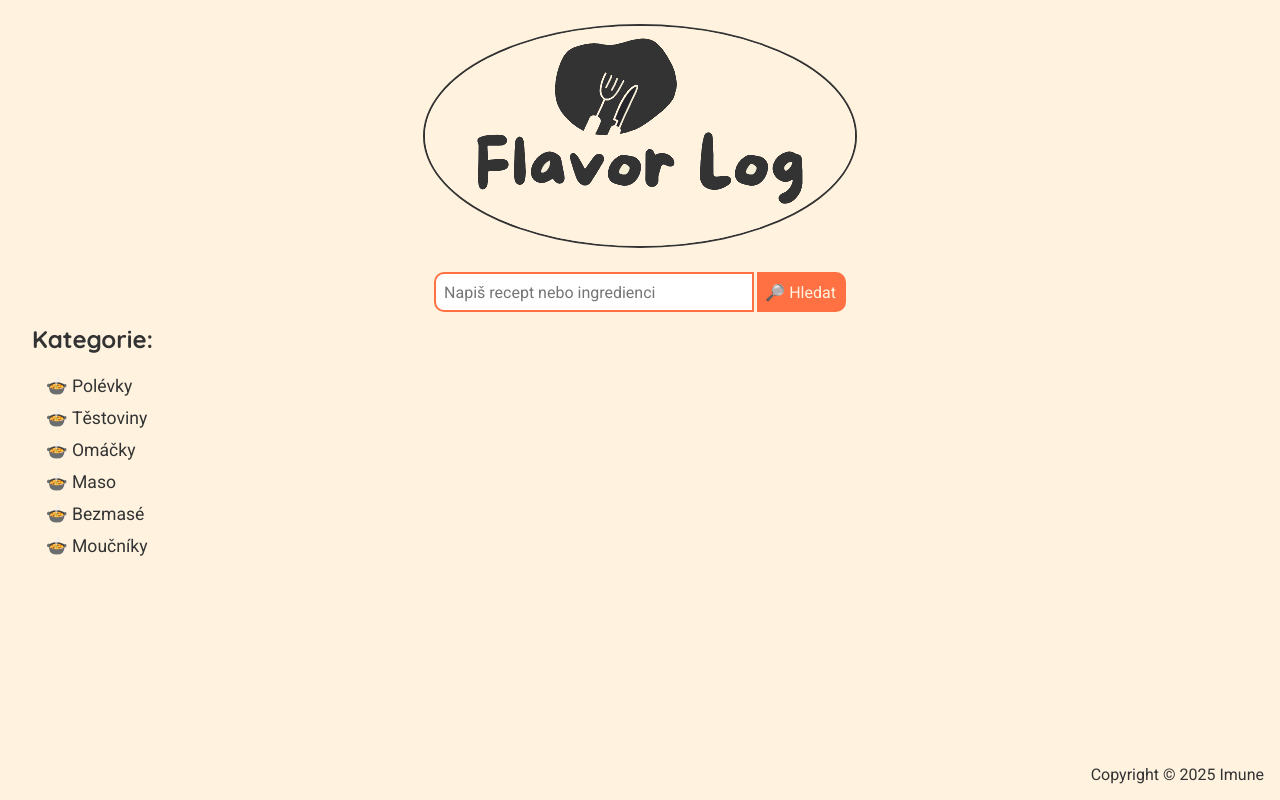
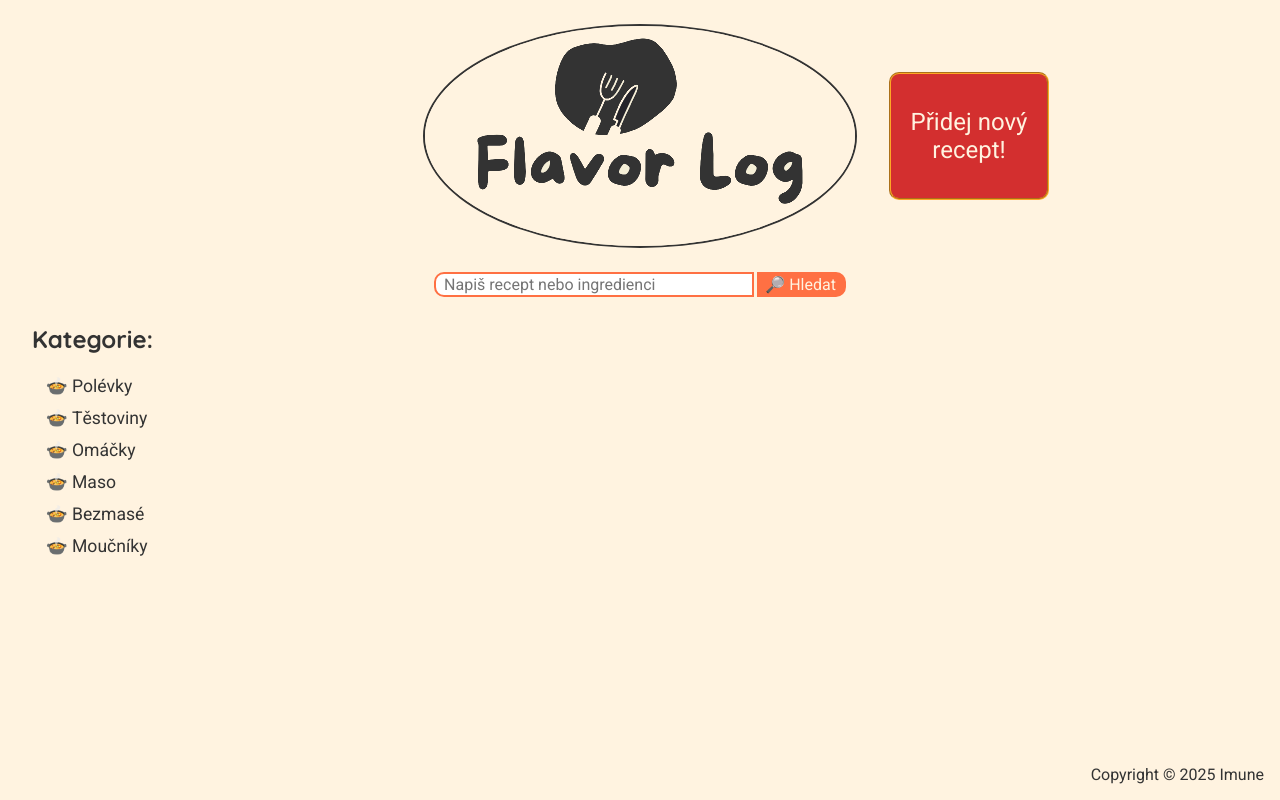
Before and after one commit to ImuneGH/recipe_book, a React (Vite) app: page / in a window 1280 px wide. Built offline with nearby package versions, Linux system fonts and the light colour scheme.

Commit message:
mam nastylovany pridej novy recept button, ale vubec se mi to nelibi, musim mrknout na nejaky stranky a rozmyslet si design, tohle je katastrofa :D

```diff
--- a/src/components/Header.jsx
+++ b/src/components/Header.jsx
@@ -1,11 +1,16 @@
 import '../css/header.css'
 import SearchBar from './SearchBar'
+import NewRecipeButton from './NewRecipeButton'
 
 const Header = () => {
     return <header className="header">
-             <h1>
-               <img className='logo' src="/img/flavor_log_logo.png" alt="Logo webu Flavor Log" />
-             </h1>
+             <div className="container">
+                <div className="filler"></div>
+                <h1>
+                  <img className='logo' src="/img/flavor_log_logo.png" alt="Logo webu Flavor Log" />
+                </h1>
+                <NewRecipeButton />
+             </div>
              <SearchBar />
            </header>
   }
--- /dev/null
+++ b/src/components/NewRecipeButton.jsx
@@ -0,0 +1,7 @@
+import '../css/newRecipeButton.css'
+
+const NewRecipeButton = () => {
+    return <button>Přidej nový<br /> recept!</button>
+  }
+
+export default NewRecipeButton;
--- a/src/css/header.css
+++ b/src/css/header.css
@@ -1,11 +1,29 @@
 .header {
+    display: flex;
+    flex-direction: column;
+    align-items: center;
+    width: 100%;
     height: 35vh;
     min-height: 260px;
+}
+
+.header .container  {
+    display: flex;
+    justify-content: center;
+    align-items: center;
+    gap: 2rem;
+
+    width: 100%;
+    margin-top: 1.5rem;
+}
+
+.header .container>.filler   {
+    min-width: 10rem;
+    height: 5rem;
 }
 
 .logo   {
     display: block;
     border: 2px solid var(--text-color);
     border-radius: 50%;
-    margin-top: 1.5rem;
 }
--- /dev/null
+++ b/src/css/newRecipeButton.css
@@ -0,0 +1,25 @@
+.header .container>button   {
+    min-height: 8rem;
+    min-width: 10rem;
+
+    background-color: var(--primary-color);
+    color: var(--bg-color);
+    font-size: 1.5rem;
+    border: 2px groove var(--secondary-color);
+    border-radius: 10px;
+
+    cursor: pointer;
+    transition: all .3s;
+}
+
+.header .container>button:hover {
+    box-shadow: 1px 1px 3px var(--secondary-color);
+}
+
+.header .container>button:active {
+    border: 2px ridge var(--secondary-color);
+}
+
+.header .container>button:focus-visible {
+    outline: none;
+}
```
